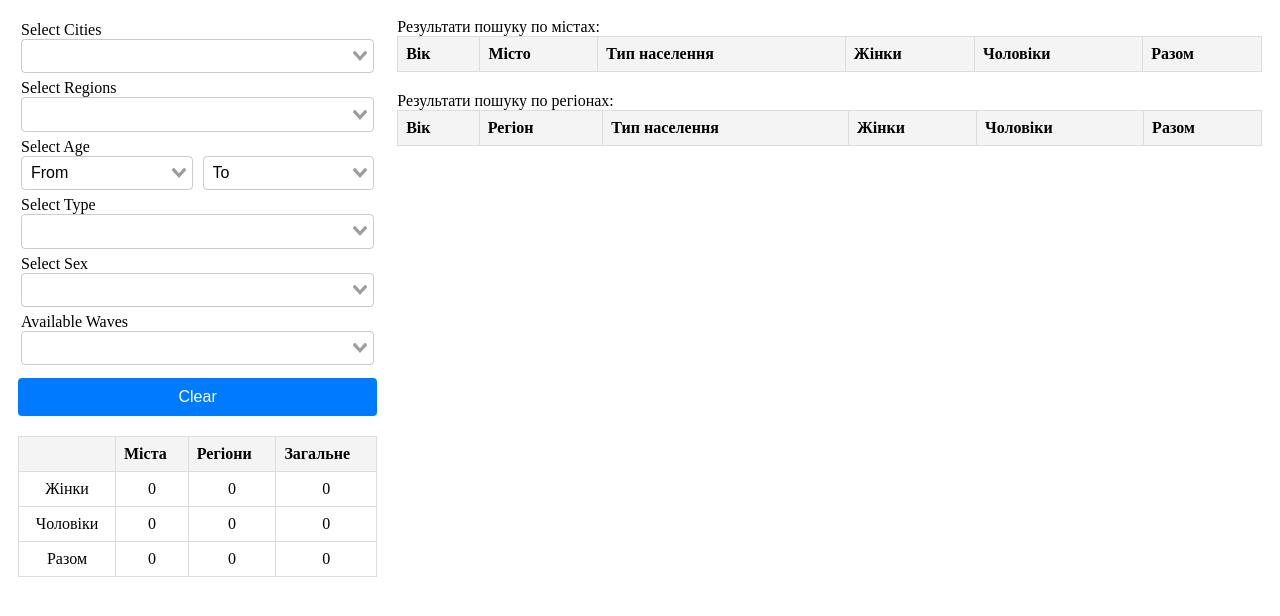
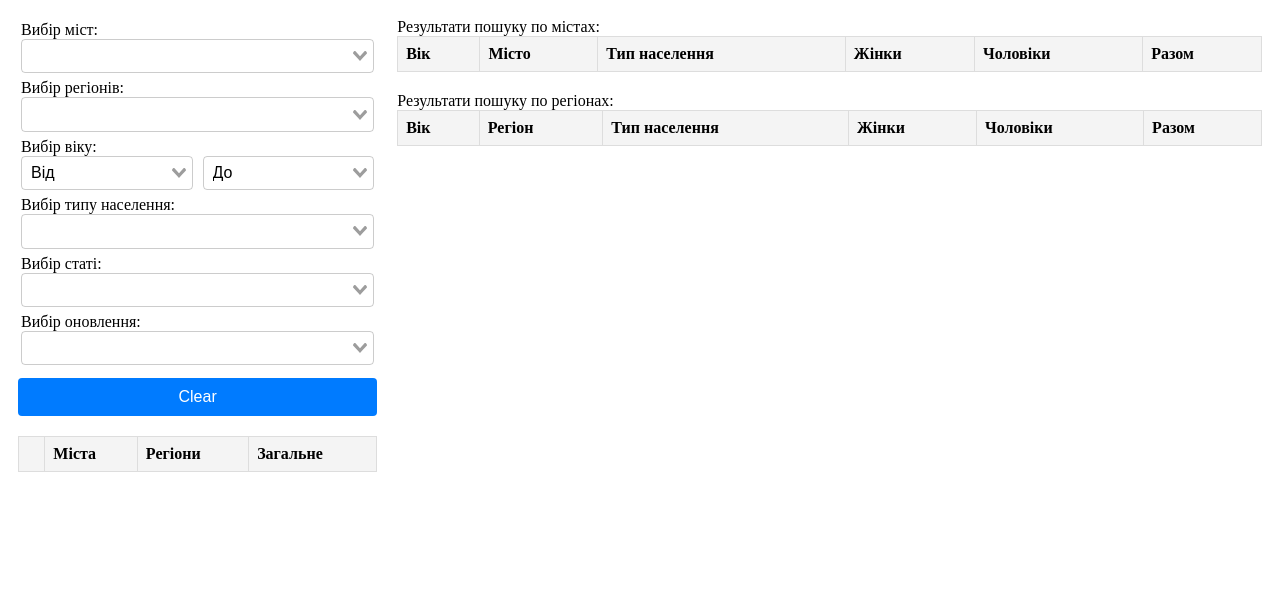
Before and after one commit to weissh0rn/vue-upc, a Vue app: page / in a window 1280 px wide. Shown: the top 616 px of the page. Built offline with nearby package versions, Linux system fonts and the light colour scheme.

Commit message:
feat: Use the selected sex to display the results
Pass selected sex from MenuSelection.vue to PopulationSummary.vue.
Conditionally display rows for 'females', 'males', and 'both_sexex'
in PopulationSummary.vue.

Signed-off-by: Viacheslav Us <slava.us@icloud.com>

```diff
--- a/src/components/calc/MenuSelection.vue
+++ b/src/components/calc/MenuSelection.vue
@@ -22,7 +22,7 @@ function clearSelections() {
 <template>
   <div class="selectors">
     <div class="cities">
-      <label for="city-select">Select Cities</label>
+      <label for="city-select">Вибір міст:</label>
       <v-select
         id="city-select"
         :options="uniqueCities"
@@ -37,7 +37,7 @@ function clearSelections() {
     </div>
 
     <div class="regions">
-      <label for="region-select">Select Regions</label>
+      <label for="region-select">Вибір регіонів:</label>
       <v-select
         id="region-select"
         :options="uniqueRegions"
@@ -52,7 +52,7 @@ function clearSelections() {
     </div>
 
     <div class="ages">
-      <label>Select Age</label>
+      <label>Вибір віку:</label>
       <div class="age-selectors">
         <v-select
           id="age-from-select"
@@ -63,7 +63,7 @@ function clearSelections() {
           :reduce="age => age"
           v-model="populationStore.selectedAgeFrom"
           class="custom-select age-select"
-          placeholder="From"
+          placeholder="Від"
         />
         <v-select
           id="age-to-select"
@@ -74,13 +74,13 @@ function clearSelections() {
           :reduce="age => age"
           v-model="populationStore.selectedAgeTo"
           class="custom-select age-select"
-          placeholder="To"
+          placeholder="До"
         />
       </div>
     </div>
 
     <div class="types">
-      <label for="type-select">Select Type</label>
+      <label for="type-select">Вибір типу населення:</label>
       <v-select
         id="type-select"
         :options="uniqueTypes"
@@ -94,7 +94,7 @@ function clearSelections() {
     </div>
 
     <div class="sexs">
-      <label for="sex-select">Select Sex</label>
+      <label for="sex-select">Вибір статі:</label>
       <v-select
         id="sex-select"
         :options="Object.keys(sexOptions).map(key => ({ value: key, label: sexOptions[key] }))"
@@ -108,7 +108,7 @@ function clearSelections() {
     </div>
 
     <div class="waves">
-      <label for="wave-select">Available Waves</label>
+      <label for="wave-select">Вибір оновлення:</label>
       <v-select
         id="wave-select"
         :options="waves"
--- a/src/components/calc/PopulationSummary.vue
+++ b/src/components/calc/PopulationSummary.vue
@@ -1,7 +1,11 @@
 // PopulationSummary.vue
 <script setup>
-import { computed } from 'vue';
+import { computed, watch } from 'vue';
 import { usePopulationStore } from '@/components/calc/population.js';
+
+const props = defineProps({
+  selectedSex: String
+});
 
 const populationStore = usePopulationStore();
 
@@ -12,6 +16,10 @@ const totalFemalesCities = computed(() => populationStore.totalFemalesCities);
 const totalBothSexesRegions = computed(() => populationStore.totalBothSexesRegions);
 const totalMalesRegions = computed(() => populationStore.totalMalesRegions);
 const totalFemalesRegions = computed(() => populationStore.totalFemalesRegions);
+
+watch(() => props.selectedSex, (newValue) => {
+  console.log('Selected sex changed:', newValue);
+});
 </script>
 
 <template>
@@ -26,19 +34,19 @@ const totalFemalesRegions = computed(() => populationStore.totalFemalesRegions);
         </tr>
       </thead>
       <tbody>
-        <tr>
+        <tr v-if="selectedSex === 'females'">
           <td>Жінки</td>
           <td>{{ totalFemalesCities }}</td>
           <td>{{ totalFemalesRegions }}</td>
           <td>{{ totalFemalesCities + totalFemalesRegions }}</td>
         </tr>
-        <tr>
+        <tr v-if="selectedSex === 'males'">
           <td>Чоловіки</td>
           <td>{{ totalMalesCities }}</td>
           <td>{{ totalMalesRegions }}</td>
           <td>{{ totalMalesCities + totalMalesRegions }}</td>
         </tr>
-        <tr>
+        <tr v-if="selectedSex === 'both_sexes'">
           <td>Разом</td>
           <td>{{ totalBothSexesCities }}</td>
           <td>{{ totalBothSexesRegions }}</td>
@@ -52,7 +60,7 @@ const totalFemalesRegions = computed(() => populationStore.totalFemalesRegions);
 <style scoped>
 .summary-table {
   margin-top: 20px;
-  width: 100%; /* Змінюємо ширину таблиці */
+  width: 100%;
 }
 
 table {
--- a/src/views/Home.vue
+++ b/src/views/Home.vue
@@ -1,6 +1,6 @@
 // Home.vue
 <script setup>
-import { onMounted } from 'vue';
+import { onMounted, computed } from 'vue';
 import { usePopulationStore } from '@/components/calc/population.js';
 import MenuSelection from '@/components/calc/MenuSelection.vue';
 import PopulationSummary from '@/components/calc/PopulationSummary.vue';
@@ -8,6 +8,8 @@ import SearchResultsCities from '@/components/calc/SearchResultsCities.vue';
 import SearchResultsRegions from '@/components/calc/SearchResultsRegions.vue';
 
 const populationStore = usePopulationStore();
+
+const selectedSex = computed(() => populationStore.selectedSex);
 
 onMounted(() => {
   populationStore.loadInitialData();
@@ -18,7 +20,7 @@ onMounted(() => {
   <div class="container">
     <div class="left-panel">
       <MenuSelection />
-      <PopulationSummary />
+      <PopulationSummary :selectedSex="selectedSex" />
     </div>
     <div class="right-panel">
       <SearchResultsCities />
@@ -35,13 +37,13 @@ onMounted(() => {
 }
 
 .left-panel {
-  width: 30%; /* Ліва панель займає 50% ширини */
+  width: 30%; /* Ліва панель займає 30% ширини */
   padding: 10px;
   box-sizing: border-box;
 }
 
 .right-panel {
-  width: 70%; /* Права панель займає 50% ширини */
+  width: 70%; /* Права панель займає 70% ширини */
   padding: 10px;
   box-sizing: border-box;
   display: flex;
```
